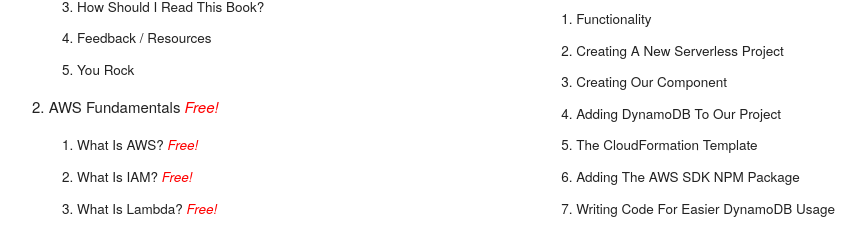
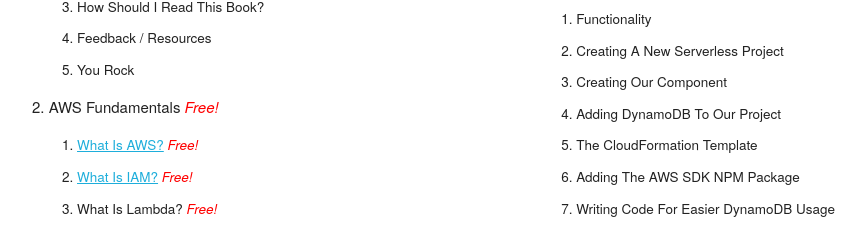
Before and after one commit to pmuens/learnserverless-book, a plain HTML site: page index.html in a window 1280 px wide. Shown: the part 1339-1565 px from the top of the page, without its empty margins (128-994 px from the left). Drawn offline with nearby package versions, Linux system fonts and the light colour scheme; some packages are replaced by stand-ins of ours; a script that the page names is missing.

Commit message:
Update index.html

```diff
--- a/index.html
+++ b/index.html
@@ -87,8 +87,8 @@
                 </ol>
                 <li>AWS fundamentals <span class="free-badge">free!</span></li>
                 <ol>
-                  <li>What is AWS? <span class="free-badge">free!</span></li>
-                  <li>What is IAM? <span class="free-badge">free!</span></li>
+                  <li><a href="http://justserverless.com/blog/aws-fundamentals-what-is-aws/" target="_blank">What is AWS?</a> <span class="free-badge">free!</span></li>
+                  <li><a href="http://justserverless.com/blog/aws-fundamentals-what-is-iam/" target="_blank">What is IAM?</a> <span class="free-badge">free!</span></li>
                   <li>What is Lambda? <span class="free-badge">free!</span></li>
                   <li>What is CloudFormation? <span class="free-badge">free!</span></li>
                   <li>What is API Gateway? <span class="free-badge">free!</span></li>
```
